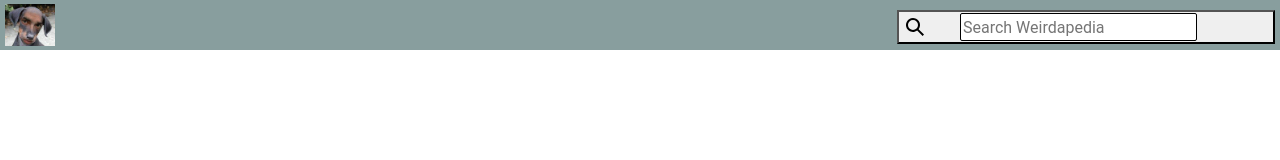
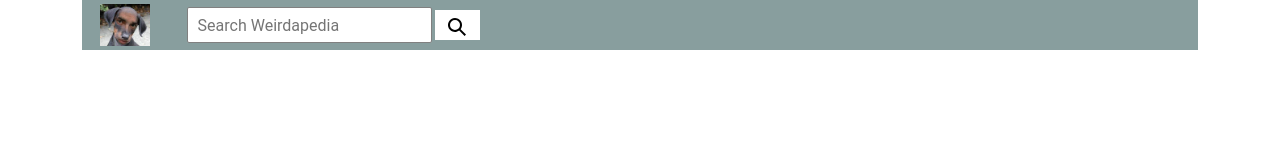
Before and after one commit to tkm404/WikiClone, a plain HTML site: page index.html in a window 1280 px wide. Drawn offline with Linux system fonts and the light colour scheme.

Commit message:
WIP: Messing around with flexbox

```diff
--- a/css/styles-header.css
+++ b/css/styles-header.css
@@ -2,41 +2,54 @@
   height: 50px;
   display: flex;
   flex-direction: row;
-  justify-content: space-between;
-  position: fixed;
+  justify-content: space-around;
+  /* position: fixed; */
   top: 0;
   left: 0;
   right: 0;
   background-color: rgb(136, 158, 158);
 }
 #logo {
+  flex: 1;
   width: 50px;
   float: left;
   margin-top: 4px;
-  margin-left: 5px;
+  display: flex;
 }
-.middle-section {
+/* .middle-section {
   flex: 1;
   margin-left: 35px;
   margin-right: 70px;
   max-width: 500px;
   display: flex;
-}
+} */
 .search-bar {
   flex: 1;
+  height: 36px;
+  margin-top: 7px;
+  padding-left: 10px;
   font-size: 16px;
-  border: 1px solid black;
+  border: 1px solid gray;
   border-radius: 2px;
+  align-items: center;
 }
 .search-bar::placeholder {
   font-family: Roboto, Arial;
   font-size: 16px;
 }
 .search-button {
-  margin-top: 10px;
-  margin-right: 5px;
-  display: flex;
-  justify-content: center;
-  align-items: center;
+  height: 30px;
+  width: 45px;
+  background-color: white;
+  border-width: 0;
+  border-style: solid;
+  border-color: white;
+  margin-left: -1px;
+  margin-right: 700px;
+
 
 }
+
+.wrapper {
+
+}
--- a/css/styles.css
+++ b/css/styles.css
@@ -0,0 +1,5 @@
+@media screen and (min-width: 1200.1px;) {
+  body {
+    margin-left: 168px;
+  }
+}
--- a/index.html
+++ b/index.html
@@ -18,12 +18,12 @@
         <div>
           <a href="https://en.wikipedia.org/wiki/Main_Page"><img id="logo" src="weird-dog.jpeg" alt="Weirdapedia Logo"></a>
         </div>
-        <div>
+        <div class="wrapper">
+          <input class="search-bar" type="text" placeholder="Search Weirdapedia">
           <button class="search-button">
             <img class="search-button-icon" src="search.svg" alt="search me">
-            <div class="middle-section">
-              <input class="search-bar" type="text" placeholder="Search Weirdapedia">
-            </div>
+            <!-- <div class="middle-section">
+            </div> -->
           </button>
         </div>
       </header>
```
